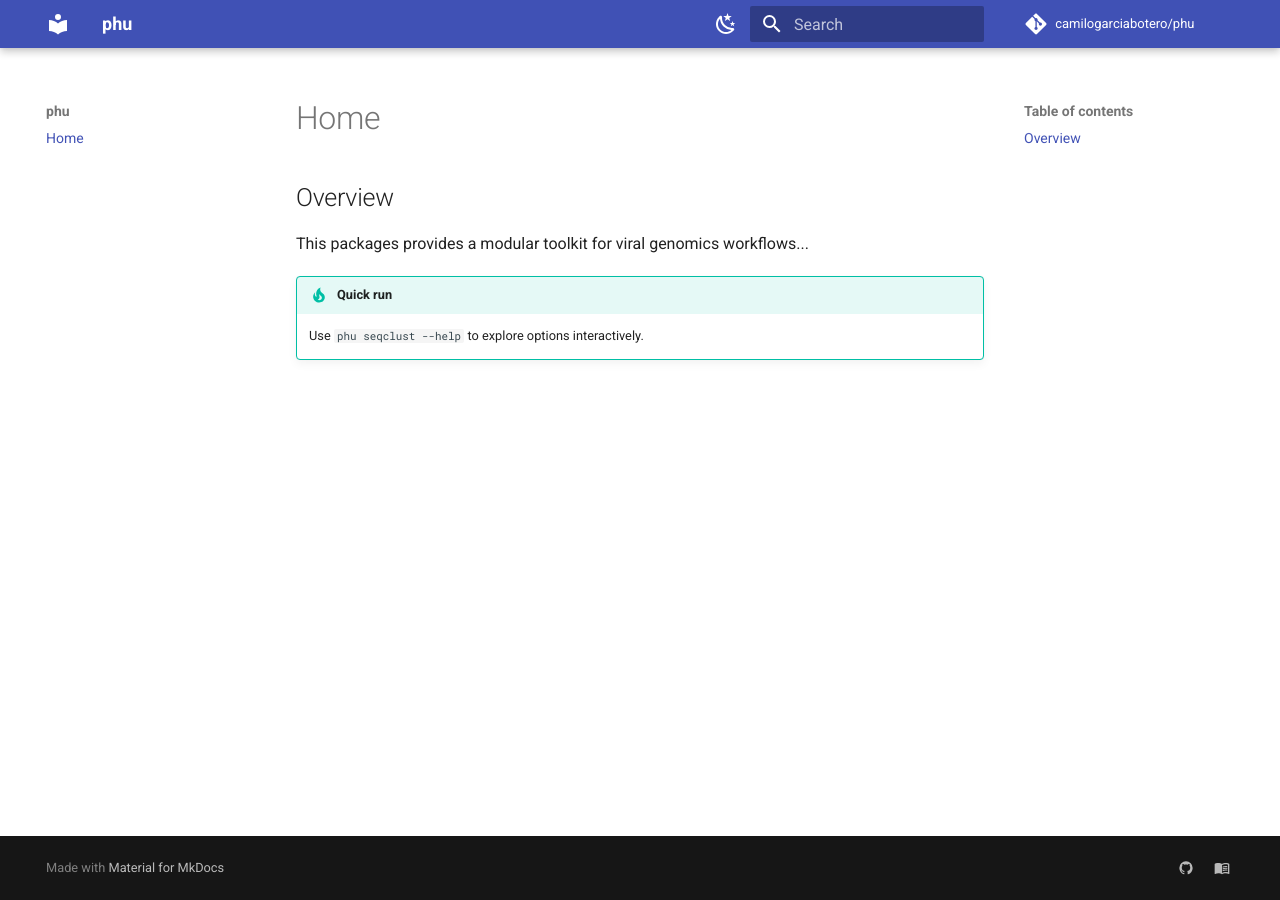
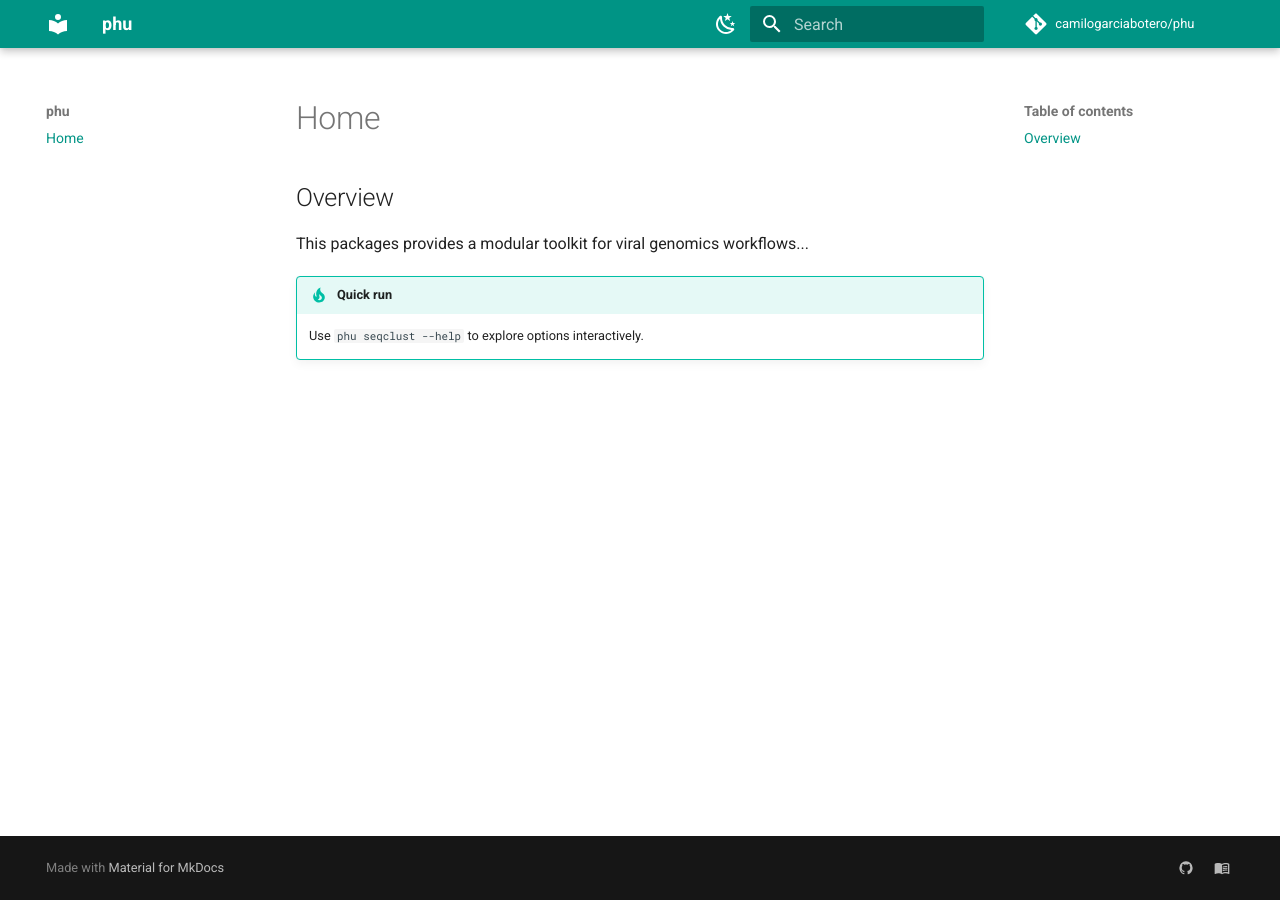
Before and after one commit to camilogarciabotero/phu, an MkDocs documentation site: the page built from docs/index.md, in a window 1280 px wide. Built offline with MkDocs 1.6.1 and Material for MkDocs 9.7.7, drawn with Linux system fonts in a browser that asks for light colours; comment, search, counter and statistics services are not loaded.

Commit message:
Update theme colors and documentation link in mkdocs.yaml

```diff
--- a/mkdocs.yaml
+++ b/mkdocs.yaml
@@ -12,14 +12,14 @@
     highlight_theme: "material-darker"
   palette:
     - scheme: default
-      primary: indigo
-      accent: indigo
+      primary: teal
+      accent: amber
       toggle:
         icon: material/weather-night
         name: Switch to dark mode
     - scheme: slate
-      primary: indigo
-      accent: indigo
+      primary: deep purple
+      accent: cyan
       toggle:
         icon: material/white-balance-sunny
         name: Switch to light mode
@@ -49,7 +49,7 @@
     - icon: material/github
       link: https://github.com/camilogarciabotero/phu
     - icon: material/book-open-variant
-      link: https://phu.readthedocs.io
+      link: https://camilogarciabotero.github.io/phu/
 
 plugins:
   - search
```
